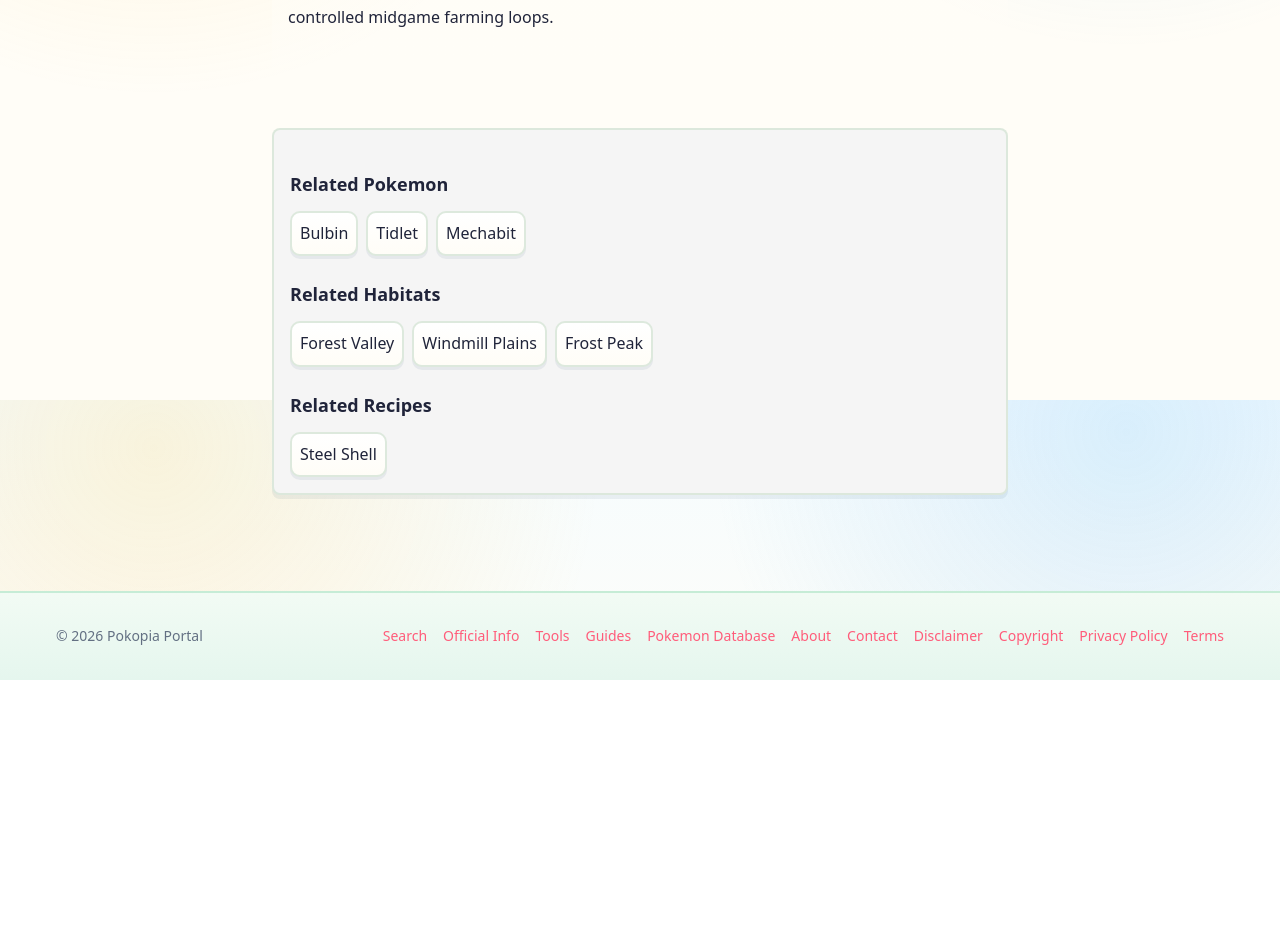
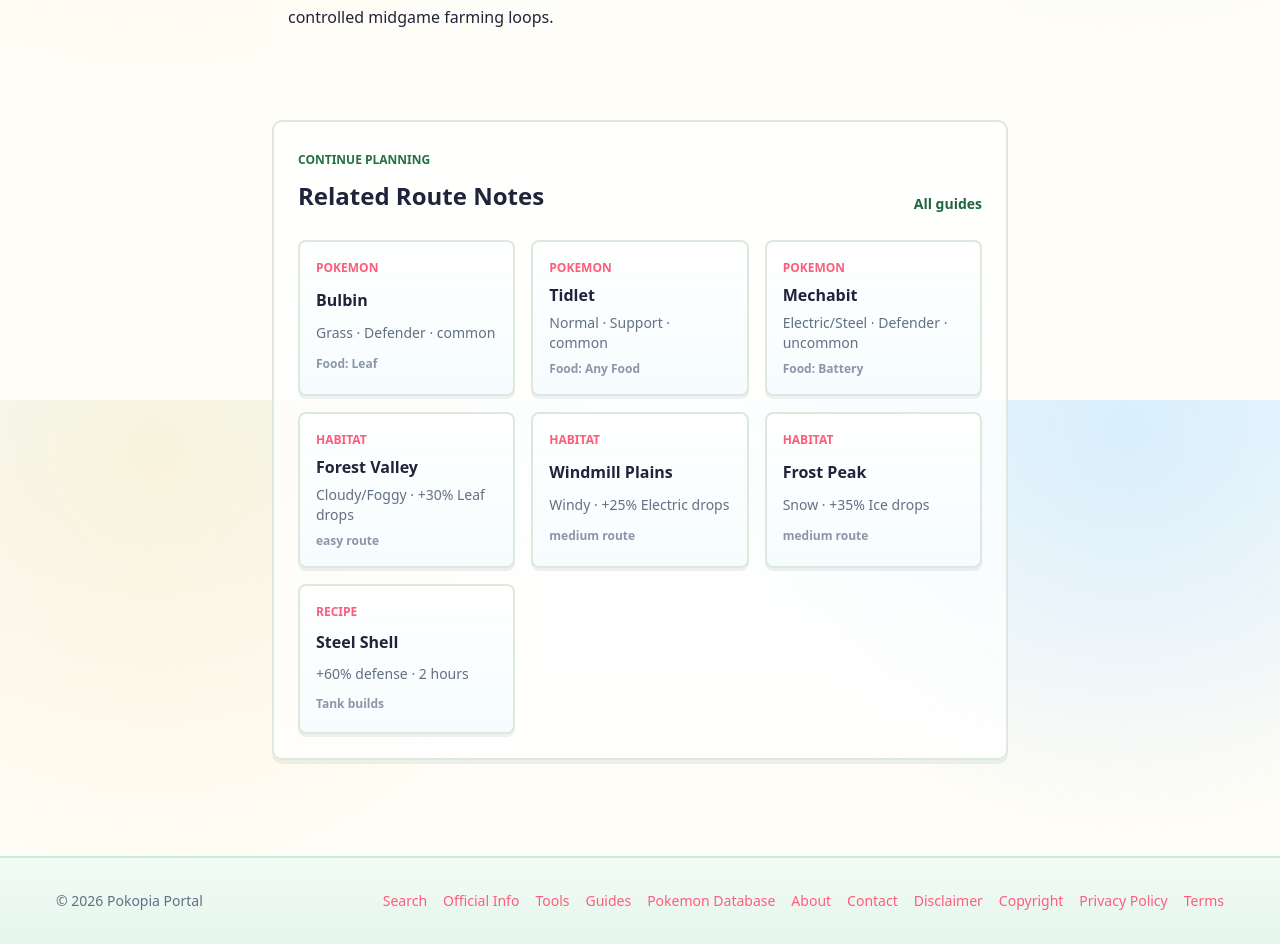
Before and after one commit to haoyg/pokopia_wiki, a Next.js app: page /guides/best-defense-team-pokopia in a window 1280 px wide. Shown: the part 4400-5344 px from the top of the page. Before the commit the page ends 5080 px from the top, so only its background shows below. Built offline with nearby package versions, Linux system fonts and the light colour scheme.

Commit message:
详情页内部链接优化

```diff
--- a/src/app/globals.css
+++ b/src/app/globals.css
@@ -1104,6 +1104,71 @@ section h2::before {
 
 .official-usage-panel h2 {
   margin-bottom: var(--space-3);
+}
+
+.related-content-panel {
+  max-width: var(--container-max);
+  margin: var(--space-10) auto 0;
+  padding: var(--space-6);
+  border-top: 2px solid rgba(220, 232, 220, 0.95);
+}
+
+.related-content-grid {
+  display: grid;
+  grid-template-columns: repeat(auto-fill, minmax(210px, 1fr));
+  gap: var(--space-4);
+}
+
+.related-content-card {
+  display: grid;
+  gap: var(--space-2);
+  min-height: 150px;
+  padding: var(--space-4);
+  border: 2px solid rgba(220, 232, 220, 0.95);
+  border-radius: var(--radius-md);
+  background:
+    linear-gradient(180deg, rgba(255, 255, 255, 0.96), rgba(245, 252, 255, 0.92)),
+    var(--color-bg);
+  box-shadow: 0 3px 0 rgba(47, 76, 113, 0.08);
+  color: inherit;
+  text-decoration: none;
+}
+
+.related-content-card:hover {
+  border-color: rgba(89, 201, 130, 0.62);
+  color: inherit;
+  text-decoration: none;
+  transform: translateY(-2px);
+}
+
+.related-content-card span {
+  color: var(--color-primary);
+  font-size: var(--font-size-xs);
+  font-weight: 900;
+  text-transform: uppercase;
+}
+
+.related-content-card strong {
+  color: var(--color-text);
+  font-size: var(--font-size-base);
+  line-height: 1.25;
+}
+
+.related-content-card p {
+  display: -webkit-box;
+  overflow: hidden;
+  color: var(--color-text-secondary);
+  font-size: var(--font-size-sm);
+  line-height: 1.45;
+  -webkit-line-clamp: 3;
+  -webkit-box-orient: vertical;
+}
+
+.related-content-card small {
+  color: var(--color-text-muted);
+  font-size: var(--font-size-xs);
+  font-weight: 800;
+  line-height: 1.35;
 }
 
 .type-kicker {
--- a/src/app/guides/[slug]/page.tsx
+++ b/src/app/guides/[slug]/page.tsx
@@ -158,45 +158,40 @@ export default async function GuideDetailPage({ params }: Props) {
           )}
         </article>
 
-        <aside style={{ marginTop: '3rem', padding: '1rem', background: '#f5f5f5', borderRadius: '8px' }}>
-          <h3>Related Pokemon</h3>
-          {relatedPokemon.length > 0 ? (
-            <div style={{ display: 'flex', gap: '0.5rem', flexWrap: 'wrap', marginTop: '0.5rem' }}>
-              {relatedPokemon.map((p) => (
-                <a key={p.id} href={`/wiki/pokemon/${p.id}`} className="card" style={{ padding: '0.5rem' }}>
-                  {p.name}
-                </a>
-              ))}
+        <aside className="related-content-panel">
+          <div className="section-title-row">
+            <div>
+              <span className="panel-kicker">Continue Planning</span>
+              <h2>Related Route Notes</h2>
             </div>
-          ) : (
-            <p style={{ color: '#666' }}>No related Pokemon.</p>
-          )}
-
-          <h3 style={{ marginTop: '1.5rem' }}>Related Habitats</h3>
-          {relatedHabitats.length > 0 ? (
-            <div style={{ display: 'flex', gap: '0.5rem', flexWrap: 'wrap', marginTop: '0.5rem' }}>
-              {relatedHabitats.map((h) => (
-                <a key={h.id} href={`/wiki/habitat/${h.id}`} className="card" style={{ padding: '0.5rem' }}>
-                  {h.name}
-                </a>
-              ))}
-            </div>
-          ) : (
-            <p style={{ color: '#666' }}>No related habitats.</p>
-          )}
-
-          <h3 style={{ marginTop: '1.5rem' }}>Related Recipes</h3>
-          {relatedRecipes.length > 0 ? (
-            <div style={{ display: 'flex', gap: '0.5rem', flexWrap: 'wrap', marginTop: '0.5rem' }}>
-              {relatedRecipes.map((recipe) => (
-                <a key={recipe.id} href={`/wiki/recipe/${recipe.id}`} className="card" style={{ padding: '0.5rem' }}>
-                  {recipe.name}
-                </a>
-              ))}
-            </div>
-          ) : (
-            <p style={{ color: '#666' }}>No related recipes.</p>
-          )}
+            <a href="/guides">All guides</a>
+          </div>
+          <div className="related-content-grid">
+            {relatedPokemon.map((p) => (
+              <a key={p.id} href={`/wiki/pokemon/${p.id}`} className="related-content-card">
+                <span>Pokemon</span>
+                <strong>{p.name}</strong>
+                <p>{p.type} · {p.specialty} · {p.rarity}</p>
+                <small>Food: {p.favorite_food}</small>
+              </a>
+            ))}
+            {relatedHabitats.map((h) => (
+              <a key={h.id} href={`/wiki/habitat/${h.id}`} className="related-content-card">
+                <span>Habitat</span>
+                <strong>{h.name}</strong>
+                <p>{h.weather} · {h.resource_bonus}</p>
+                <small>{h.difficulty} route</small>
+              </a>
+            ))}
+            {relatedRecipes.map((recipe) => (
+              <a key={recipe.id} href={`/wiki/recipe/${recipe.id}`} className="related-content-card">
+                <span>Recipe</span>
+                <strong>{recipe.name}</strong>
+                <p>{recipe.buff} · {recipe.effect_duration}</p>
+                <small>{recipe.best_use}</small>
+              </a>
+            ))}
+          </div>
         </aside>
       </main>
     </>
```
Also changed, not shown: src/app/wiki/habitat/[id]/page.tsx (+33 -36 lines), src/app/wiki/pokemon/[id]/page.tsx (+32 -20 lines), src/app/wiki/recipe/[id]/page.tsx (+34 -41 lines).
